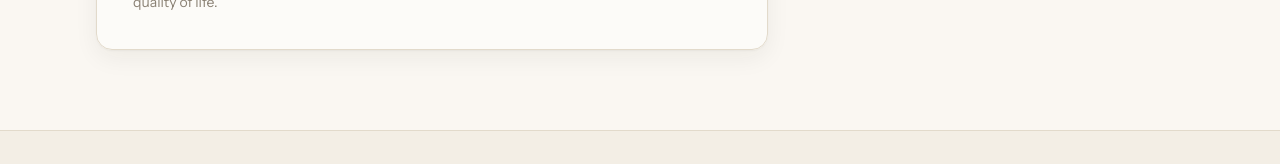
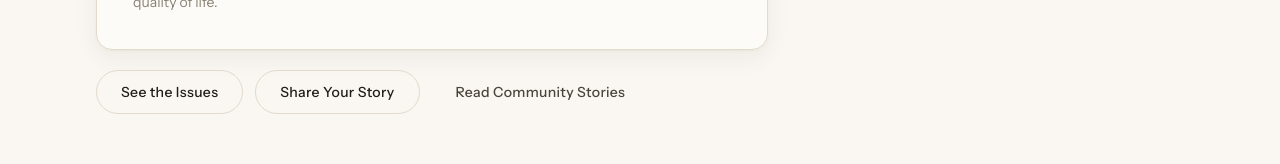
Before and after one commit to hotboneblues/level-with-respect, a Next.js app: page / in a window 1280 px wide. Shown: the part 718-882 px from the top of the page. Built offline with nearby package versions, Linux system fonts and the light colour scheme; no server answers.

Commit message:
Update page.tsx

```diff
--- a/app/page.tsx
+++ b/app/page.tsx
@@ -124,6 +124,18 @@ export default function HomePage() {
                 Support practical solutions for outdoor amplified music, alley
                 access, and neighborhood quality of life.
               </p>
+            </div>
+
+            <div className="mt-5 flex flex-wrap items-center gap-3">
+              <Button variant="outline" size="md" asChild>
+                <Link href="/issues">See the Issues</Link>
+              </Button>
+              <Button variant="outline" size="md" asChild>
+                <Link href="/stories#share">Share Your Story</Link>
+              </Button>
+              <Button variant="ghost" size="md" asChild>
+                <Link href="/stories">Read Community Stories</Link>
+              </Button>
             </div>
           </Reveal>
         </div>
```
